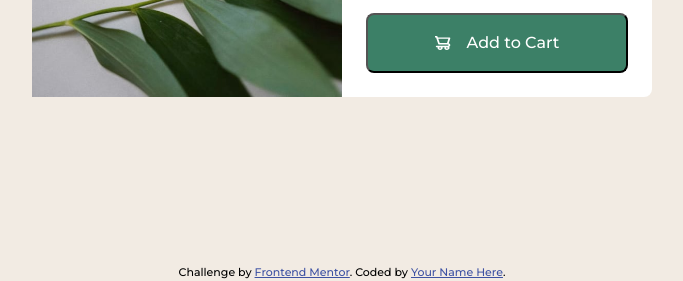
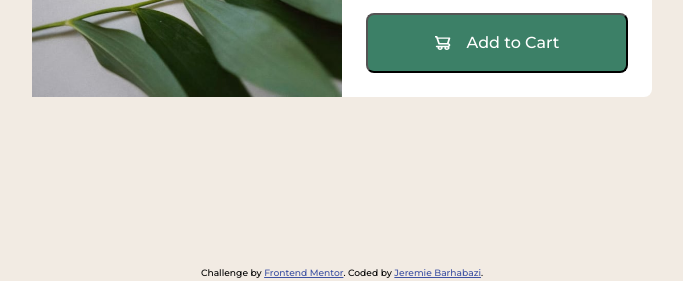
Before and after one commit to jeremie1207/Frontend-Mentor---Product-preview-card-component-solution, a plain HTML site: page index.html in a window 1280 px wide. Shown: the part 536-817 px from the top of the page, without its empty margins (298-981 px from the left). Drawn offline with Linux system fonts and the light colour scheme.

Commit message:
update readme

```diff
--- a/index.html
+++ b/index.html
@@ -60,9 +60,11 @@
 
 
 
-  <div class="attribution">
-    Challenge by <a href="https://www.frontendmentor.io?ref=challenge" target="_blank">Frontend Mentor</a>.
-    Coded by <a href="#">Your Name Here</a>.
-  </div>
+   <footer class="footer attribution">
+     <small>
+        Challenge by <a href="https://www.frontendmentor.io?ref=challenge" target="_blank">Frontend Mentor</a>.
+        Coded by <a href="https://github.com/jeremie1207">Jeremie Barhabazi</a>.
+      </small>
+  </footer>
 </body>
 </html>
```
Also changed, not shown: 2 other files.
